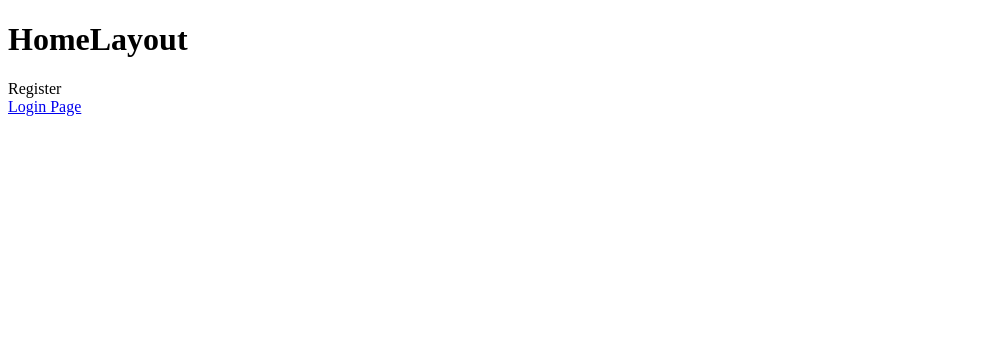
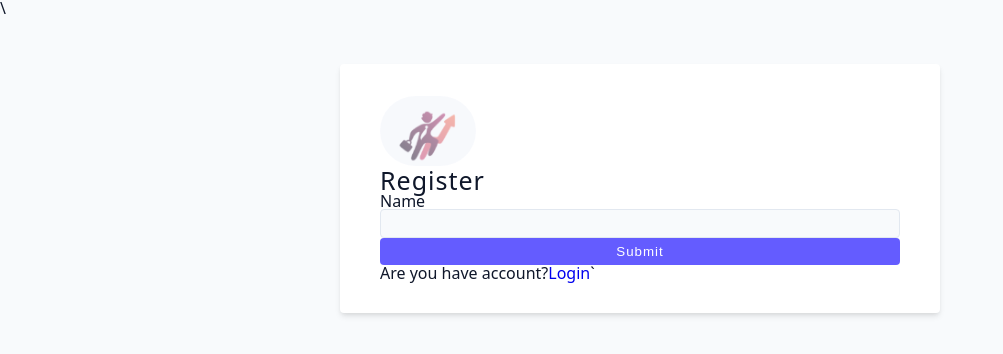
Before and after one commit to rafbar34/job-board-app, a React (Vite) app: page /register in a window 1280 px wide. Shown: the top 354 px of the page, without its empty margins (0-1003 px from the left). Built offline with nearby package versions, Linux system fonts and the light colour scheme.

Commit message:
added useForm, erro page style, landing page

```diff
--- a/package.json
+++ b/package.json
@@ -20,6 +20,7 @@
     "dayjs": "^1.11.7",
     "react": "^18.2.0",
     "react-dom": "^18.2.0",
+    "react-hook-form": "^7.46.1",
     "react-icons": "^4.8.0",
     "react-router-dom": "^6.10.0",
     "react-toastify": "^9.1.2",
--- /dev/null
+++ b/src/components/UILogo.tsx
@@ -0,0 +1,13 @@
+import React from 'react';
+import logo from '../assets/logo.png';
+
+export const UILogo = () => {
+  return (
+    <img
+      height={70}
+      src={logo}
+      className='logo'
+      alt=''
+    />
+  );
+};
--- /dev/null
+++ b/src/components/index.tsx
@@ -0,0 +1 @@
+export {UILogo} from './UILogo';
--- /dev/null
+++ b/src/css/Error/ErrorPageStyle.tsx
@@ -0,0 +1,9 @@
+import styled from 'styled-components';
+
+export const ErrorWrapper = styled.main`
+  min-height: 100vh;
+  text-align: center;
+  display: flex;
+  align-items: center;
+  justify-content: center;
+`;
--- /dev/null
+++ b/src/css/LandingStyle/LandingPageStyle.tsx
@@ -0,0 +1,54 @@
+import styled from 'styled-components';
+
+export const LandingWrapper = styled.section`
+  nav {
+    width: var(--fluid-width);
+    max-width: var(--max-width);
+    margin: 0 auto;
+    height: var(--nav-height);
+    display: flex;
+    align-items: center;
+  }
+  .page {
+    min-height: calc(100vh - var(--nav-height));
+    display: grid;
+    align-items: center;
+    margin-top: -3rem;
+  }
+  h1 {
+    font-weight: 700;
+    span {
+      color: var(--primary-500);
+    }
+    margin-bottom: 1.5rem;
+  }
+  p {
+    line-height: 2;
+    color: var(--text-secondary-color);
+    max-width: 35em;
+  }
+  .main-img {
+    display: none;
+  }
+  .register-link {
+    margin-right: 1rem;
+  }
+  .btn {
+    padding: 0.75rem 1rem;
+  }
+  .container {
+  width: var(--fluid-width);
+  max-width: var(--max-width);
+  margin: 0 auto;
+  height:70vh;
+}
+  @media (min-width: 992px) {
+    .page {
+      grid-template-columns: 1fr 400px;
+      column-gap: 3rem;
+    }
+    .main-img {
+      display: block;
+    }
+  }
+`;
--- a/src/css/index.css
+++ b/src/css/index.css
@@ -1,69 +1,272 @@
+*,
+::after,
+::before {
+  margin: 0;
+  padding: 0;
+  box-sizing: border-box;
+}
+
+html {
+  font-size: 100%;
+} /*16px*/
+
 :root {
-    font-family: Inter, system-ui, Avenir, Helvetica, Arial, sans-serif;
-    line-height: 1.5;
+  /* colors */
+  --primary-100: #e2e0ff;
+  --primary-200: #c1beff;
+  --primary-300: #a29dff;
+  --primary-400: #837dff;
+  --primary-500: #645cff;
+  --primary-600: #504acc;
+  --primary-700: #3c3799;
+  --primary-800: #282566;
+  --primary-900: #141233;
+
+  /* grey */
+  --grey-50: #f8fafc;
+  --grey-100: #f1f5f9;
+  --grey-200: #e2e8f0;
+  --grey-300: #cbd5e1;
+  --grey-400: #94a3b8;
+  --grey-500: #64748b;
+  --grey-600: #475569;
+  --grey-700: #334155;
+  --grey-800: #1e293b;
+  --grey-900: #0f172a;
+  /* rest of the colors */
+  --black: #222;
+  --white: #fff;
+  --red-light: #f8d7da;
+  --red-dark: #842029;
+  --green-light: #d1e7dd;
+  --green-dark: #0f5132;
+
+  --small-text: 0.875rem;
+  --extra-small-text: 0.7em;
+  /* rest of the vars */
+  --backgroundColor: var(--grey-50);
+  --textColor: var(--grey-900);
+  --borderRadius: 0.25rem;
+  --letterSpacing: 1px;
+  --transition: 0.3s ease-in-out all;
+  --max-width: 1120px;
+  --fixed-width: 600px;
+  --fluid-width: 90vw;
+  --nav-height: 10vh /* box shadow*/ --shadow-1: 0 1px 3px 0 rgba(0, 0, 0, 0.1),
+    0 1px 2px 0 rgba(0, 0, 0, 0.06);
+  --shadow-2: 0 4px 6px -1px rgba(0, 0, 0, 0.1),
+    0 2px 4px -1px rgba(0, 0, 0, 0.06);
+  --shadow-3: 0 10px 15px -3px rgba(0, 0, 0, 0.1),
+    0 4px 6px -2px rgba(0, 0, 0, 0.05);
+  --shadow-4: 0 20px 25px -5px rgba(0, 0, 0, 0.1),
+    0 10px 10px -5px rgba(0, 0, 0, 0.04);
+}
+
+body {
+  background: var(--backgroundColor);
+  font-family:
+    system-ui,
+    -apple-system,
+    BlinkMacSystemFont,
+    'Segoe UI',
+    Roboto,
+    Oxygen,
+    Ubuntu,
+    Cantarell,
+    'Open Sans',
+    'Helvetica Neue',
+    sans-serif;
   font-weight: 400;
+  line-height: 1;
+  color: var(--textColor);
+}
+.logo{
+  border-radius: 50px;
+  opacity: 0.5;
+}
+.container {
+  width: var(--fluid-width);
+  max-width: var(--max-width);
+  margin: 0 auto;
+}
 
-    color-scheme: light dark;
-    color: rgba(255, 255, 255, 0.87);
-    background-color: #242424;
+p {
+  margin: 0;
+}
+h1,
+h2,
+h3,
+h4,
+h5 {
+  margin: 0;
+  font-family: var(--headingFont);
+  font-weight: 400;
+  line-height: 1;
+  text-transform: capitalize;
+  letter-spacing: var(--letterSpacing);
+}
 
-    font-synthesis: none;
-    text-rendering: optimizeLegibility;
-    -webkit-font-smoothing: antialiased;
-    -moz-osx-font-smoothing: grayscale;
-    -webkit-text-size-adjust: 100%;
+h1 {
+  font-size: 3.052rem;
+}
+
+h2 {
+  font-size: 2.441rem;
+}
+
+h3 {
+  font-size: 1.953rem;
+}
+
+h4 {
+  font-size: 1.563rem;
+}
+
+h5 {
+  font-size: 1.25rem;
+}
+
+.text {
+  margin-bottom: 1.5rem;
+  max-width: 40em;
+}
+
+small,
+.text-small {
+  font-size: var(--small-text);
 }
 
 a {
-    font-weight: 500;
-    color: #646cff;
-    text-decoration: inherit;
+  text-decoration: none;
 }
-  a:hover {
-    color: #535bf2;
+ul {
+  list-style-type: none;
+  padding: 0;
 }
 
-  body {
-    margin: 0;
-    display: flex;
-    place-items: center;
-    min-width: 320px;
-    min-height: 100vh;
+.img {
+  width: 100%;
+  display: block;
+  object-fit: cover;
+}
+/* buttons */
+
+.btn {
+  cursor: pointer;
+  color: var(--white);
+  background: var(--primary-500);
+  border: transparent;
+  border-radius: var(--borderRadius);
+  letter-spacing: var(--letterSpacing);
+  padding: 0.375rem 0.75rem;
+  box-shadow: var(--shadow-1);
+  transition: var(--transition);
+  text-transform: capitalize;
+  display: inline-block;
+}
+.btn:hover {
+  background: var(--primary-700);
+  box-shadow: var(--shadow-3);
+}
+.btn-hipster {
+  color: var(--primary-500);
+  background: var(--primary-200);
+}
+.btn-hipster:hover {
+  color: var(--primary-200);
+  background: var(--primary-700);
+}
+.btn-block {
+  width: 100%;
 }
 
-  h1 {
-    font-size: 3.2em;
-    line-height: 1.1;
+/* alerts */
+.alert {
+  padding: 0.375rem 0.75rem;
+  margin-bottom: 1rem;
+  border-color: transparent;
+  border-radius: var(--borderRadius);
 }
 
-  button {
-    border-radius: 8px;
-    border: 1px solid transparent;
-    padding: 0.6em 1.2em;
-    font-size: 1em;
-    font-weight: 500;
-    font-family: inherit;
-    background-color: #1a1a1a;
-    cursor: pointer;
-    transition: border-color 0.25s;
+.alert-danger {
+  color: var(--red-dark);
+  background: var(--red-light);
 }
-  button:hover {
-    border-color: #646cff;
+.alert-success {
+  color: var(--green-dark);
+  background: var(--green-light);
 }
-  button:focus,
-  button:focus-visible {
-    outline: 4px auto -webkit-focus-ring-color;
+/* form */
+
+.form {
+  width: 90vw;
+  max-width: var(--fixed-width);
+  background: var(--white);
+  border-radius: var(--borderRadius);
+  box-shadow: var(--shadow-2);
+  padding: 2rem 2.5rem;
+  margin: 3rem auto;
+}
+.form-label {
+  display: block;
+  font-size: var(--small-text);
+  margin-bottom: 0.5rem;
+  text-transform: capitalize;
+  letter-spacing: var(--letterSpacing);
+}
+.form-input,
+.form-textarea {
+  width: 100%;
+  padding: 0.375rem 0.75rem;
+  border-radius: var(--borderRadius);
+  background: var(--backgroundColor);
+  border: 1px solid var(--grey-200);
 }
 
-  @media (prefers-color-scheme: light) {
-    :root {
-      color: #213547;
-      background-color: #ffffff;
+.form-row {
+  margin-bottom: 1rem;
 }
-    a:hover {
-      color: #747bff;
+
+.form-textarea {
+  height: 7rem;
 }
-    button {
-      background-color: #f9f9f9;
+::placeholder {
+  font-family: inherit;
+  color: var(--grey-400);
+}
+.form-alert {
+  color: var(--red-dark);
+  letter-spacing: var(--letterSpacing);
+  text-transform: capitalize;
+}
+/* alert */
+
+@keyframes spinner {
+  to {
+    transform: rotate(360deg);
   }
 }
+
+.loading {
+  width: 6rem;
+  height: 6rem;
+  border: 5px solid var(--grey-400);
+  border-radius: 50%;
+  border-top-color: var(--primary-500);
+  animation: spinner 0.6s linear infinite;
+  margin: 0 auto;
+}
+
+/* title */
+
+.title {
+  text-align: center;
+}
+
+.title-underline {
+  background: var(--primary-500);
+  width: 7rem;
+  height: 0.25rem;
+  margin: 0 auto;
+  margin-top: 1rem;
+}
--- a/src/pages/Errors/Error404.tsx
+++ b/src/pages/Errors/Error404.tsx
@@ -1,10 +1,16 @@
-import React from 'react'
-import { useRouteError } from 'react-router-dom'
+import React from 'react';
+import {useRouteError} from 'react-router-dom';
+import { ErrorWrapper } from '../../css/Error/ErrorPageStyle';
 
 export const Error404 = () => {
-
-  const error = useRouteError()
+  const error = useRouteError() as any;
+  let message;
+  if (error.status === 404) {
+    message = 'not Found error 404';
+  }
   return (
-    <div>Error404</div>
-  )
-}
+    <ErrorWrapper>
+      <h3>{message}</h3>
+    </ErrorWrapper>
+  );
+};
--- a/src/pages/Home/HomeLayout.tsx
+++ b/src/pages/Home/HomeLayout.tsx
@@ -4,8 +4,7 @@ import {Outlet} from 'react-router-dom';
 export const HomeLayout = () => {
   return (
     <div>
-      <h1>HomeLayout</h1>
-      <Outlet />
+\      <Outlet />
     </div>
   );
 };
--- a/src/pages/Landing/LandingPage.tsx
+++ b/src/pages/Landing/LandingPage.tsx
@@ -1,21 +1,37 @@
 import React from 'react';
-import styled from 'styled-components';
+import {Link} from 'react-router-dom';
+import {LandingWrapper} from '../../css/LandingStyle/LandingPageStyle';
+import { UILogo } from '../../components';
 export const LandingPage = () => {
   return (
-    <Wrapper>
-      <h1>Landing Page</h1>
-      <div className='content'>ddd</div>
-    </Wrapper>
+    <LandingWrapper>
+      <nav>
+        <UILogo />
+      </nav>
+      <div className='container page'>
+        <div className='info'>
+          <h1>
+            Get <span>job</span>
+          </h1>
+          <p>
+            Lorem ipsum dolor sit amet consectetur, adipisicing elit. Delectus
+            quidem optio dolore voluptates modi aperiam eveniet repudiandae
+            veritatis aliquam ex deserunt unde, id, reiciendis doloribus facere
+            voluptatum ad officiis officia.
+          </p>
+          <Link
+            to='/register'
+            className='btn register-link'>
+            Register
+          </Link>
+          <Link
+            to='/login'
+            className='btn'>
+            Login
+          </Link>
+        </div>
+        <img className='img main-img'></img>
+      </div>
+    </LandingWrapper>
   );
 };
-
-const Wrapper = styled.div`
-  background-color: red;
-  h1 {
-    color: white;
-  }
-  .content {
-    background-color: blue;
-    color: yellow;
-  }
-`;
--- a/src/pages/Register/Register.tsx
+++ b/src/pages/Register/Register.tsx
@@ -1,12 +1,31 @@
-import React from 'react'
-import { Link } from 'react-router-dom'
+import React from 'react';
+import {Link} from 'react-router-dom';
+import {UILogo} from '../../components';
+import {useForm} from 'react-hook-form';
 
 export const Register = () => {
+  const {register} = useForm();
   return (
-    <div>
+    <form className='form'>
+      <UILogo />
 
-    <div>Register</div>
-    <Link to={'/login'}>Login Page</Link>
-    </div>
-  )
-}
+      <h4>Register</h4>
+      <label htmlFor='name'>Name</label>
+      <input
+        className='form-input'
+        {...register('name', {required: true, minLength: 4, maxLength: 12})}
+      />
+
+      <button
+        type='submit'
+        className='btn btn-block'>
+        Submit
+      </button>
+      <p>
+        Are you have account?
+          <Link to={'/login'}>Login</Link>
+        `
+      </p>
+    </form>
+  );
+};
```
Also changed, not shown: src/main.tsx (+6 -6 lines), src/assets/logo.png (added), src/css/Auth/AuthPageStyle.tsx (added), 1 other file (tests, documents, lock files or other folders). Lines whose indentation alone changed are shown as unchanged.
